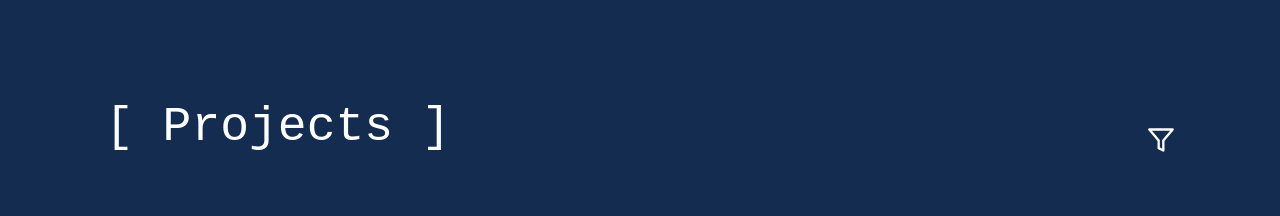
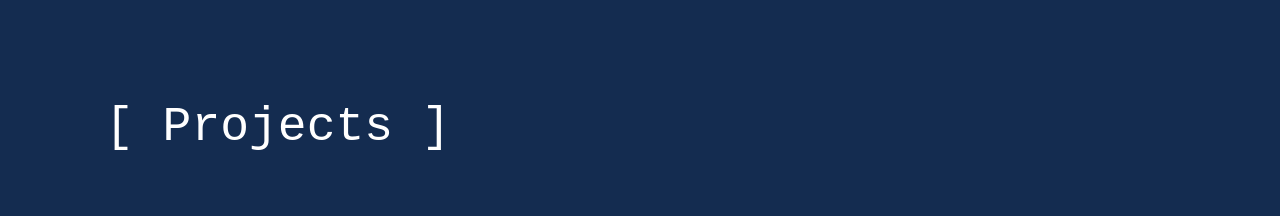
Before and after one commit to vnsl/portfolio, a React (Create React App) app: page / in a window 1280 px wide. Shown: the part 1660-1876 px from the top of the page. Built offline with nearby package versions, Linux system fonts and the light colour scheme; a web font is replaced by a local one.

Commit message:
remove filter icon

```diff
--- a/src/pages/Portfolio/index.js
+++ b/src/pages/Portfolio/index.js
@@ -2,7 +2,7 @@ import React from "react";
 import ProjectCard from "../../components/ProjectCard";
 import projects from "../../assets/data/projects.json";
 
-import { FiFilter } from "react-icons/fi";
+// import { FiFilter } from "react-icons/fi";
 
 import './index.scss';
 
@@ -13,7 +13,7 @@ function Portfolio() {
         <div className="Portfolio">
             <div className="PortfolioHeader">
                 <h1>[ Projects ]</h1>
-                <FiFilter/>
+                {/* <FiFilter/> */}
             </div>
             <div className="projectCards">
                 {allProjects.map(project => <ProjectCard key={project.id} project={project}/>)}
```
